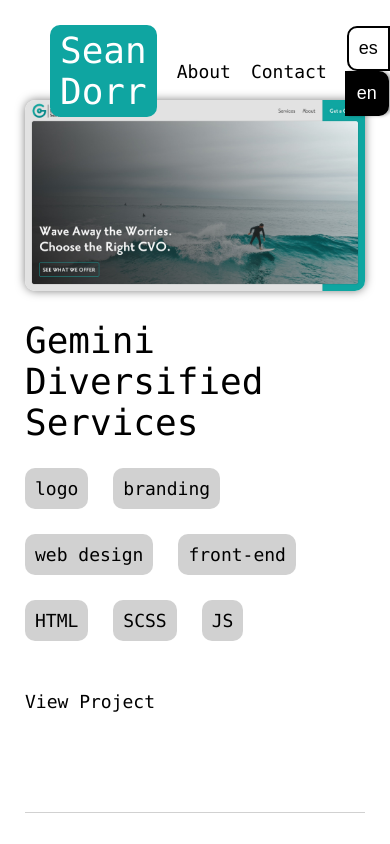
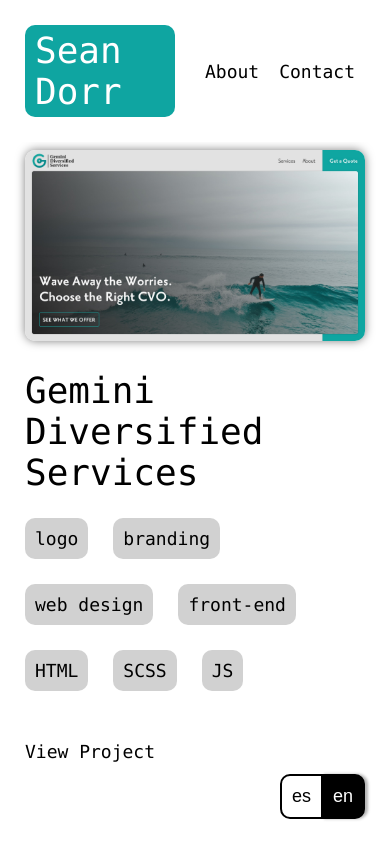
Before and after one commit to seandorr/portfolio, a React (Create React App) app: page / in a window 390 px wide. Shown: the top 844 px of the page. Built offline with nearby package versions, Linux system fonts and the light colour scheme.

Commit message:
Fixing responsive issues

```diff
--- a/src/components/navigation/navbar.scss
+++ b/src/components/navigation/navbar.scss
@@ -4,12 +4,21 @@
   width: 100%;
   position: fixed;
   z-index: 999;
+  background-color: $light-color;
+
+  @include tablet {
+    background-color: transparent;
+  }
 
   .navbar-content {
-    margin: 25px 50px;
+    margin: 25px;
     display: flex;
     align-items: center;
     justify-content: space-between;
+
+    @include tablet {
+      margin: 25px 50px;
+    }
 
     .logo {
       color: $light-color;
@@ -22,12 +31,25 @@
     .nav-items-container {
       display: flex;
       align-items: center;
+      padding: 5px 10px;
+      border-radius: $border-radius;
+      background-color: $light-color;
 
       .nav-item {
         margin-left: 20px;
         font-size: 18px;
 
         &.btn-container {
+          position: fixed;
+          right: 25px;
+          bottom: 25px;
+
+          @include tablet {
+            position: relative;
+            right: 0;
+            bottom: 0;
+          }
+
           .translation-btn {
             font-size: 18px;
             padding: 10px;
--- a/src/pages/home/home.scss
+++ b/src/pages/home/home.scss
@@ -32,7 +32,7 @@
   justify-content: center;
   align-items: center;
   position: relative;
-  margin: 100px 25px;
+  margin: 150px 25px 100px 25px;
 
   @include tablet {
     height: 100vh;
@@ -95,14 +95,14 @@
 
 .proj-img {
   width: 100%;
-  min-width: 320px;
+  min-width: 100%;
   height: auto;
   border-radius: $border-radius;
   box-shadow: $box-shadow;
   margin-bottom: 25px;
 
   @include tablet {
-    min-width: 300px;
+    min-width: 400px;
     margin-bottom: 0;
   }
 }
```
